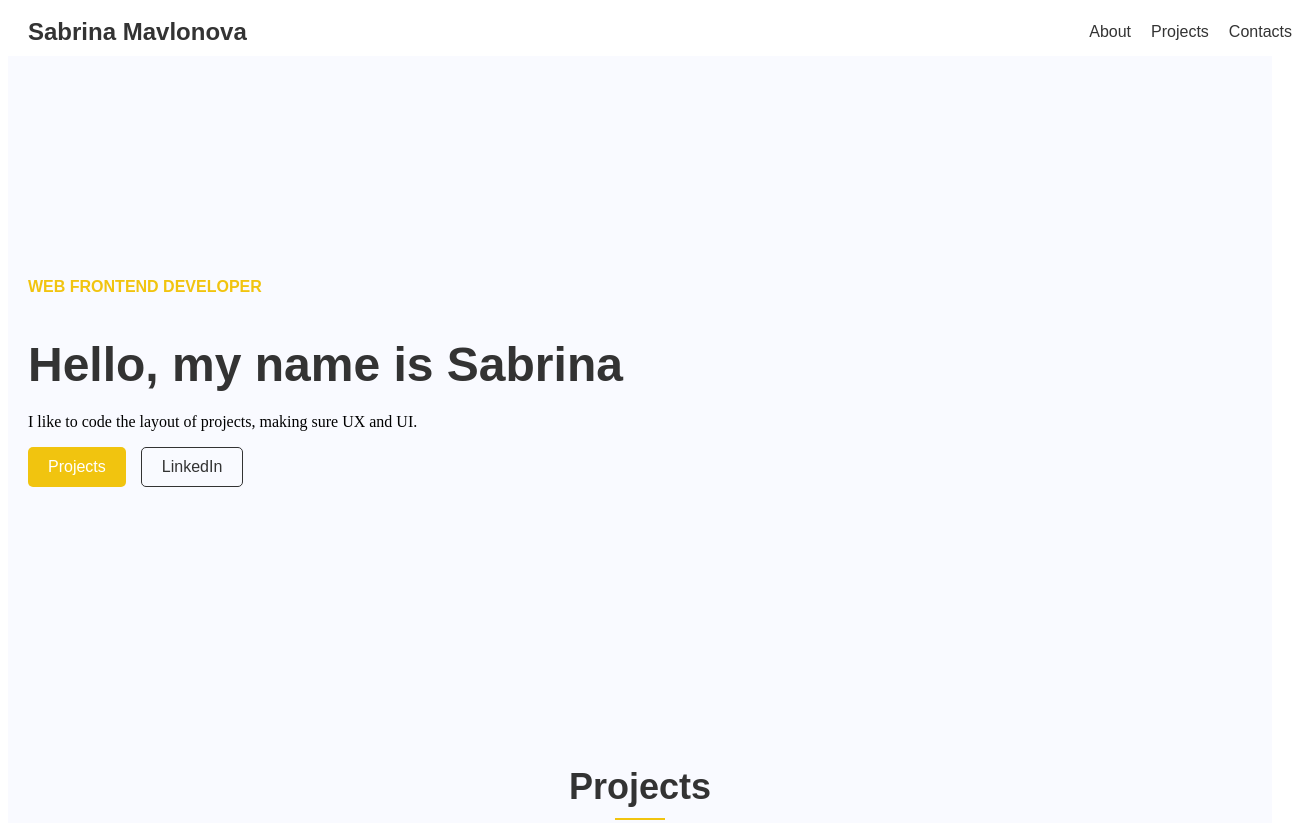
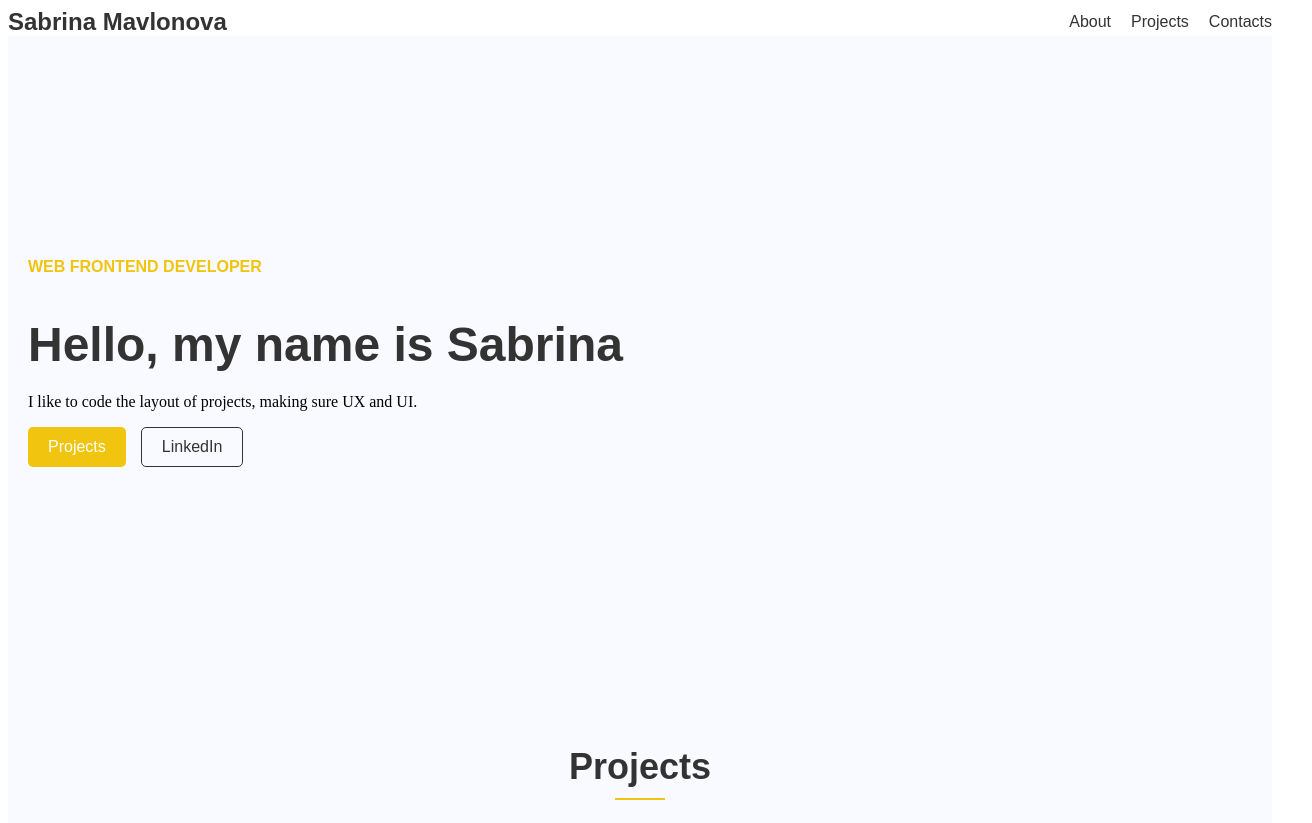
Before and after one commit to Sabrina1309/portfolio, a plain HTML site: page index.html in a window 1280 px wide. Shown: the top 823 px of the page, 1312 px wide, since content can reach past the window. Drawn offline with nearby package versions, Linux system fonts and the light colour scheme.

Commit message:
]style.css

```diff
--- a/style.css
+++ b/style.css
@@ -5,7 +5,7 @@
     align-items: center;
     width: 100%;
     background-color: #fff; /* Light background */
-    padding: 10px 20px; /* Padding for the nav area */
+
   }
 
   .logo {
```
